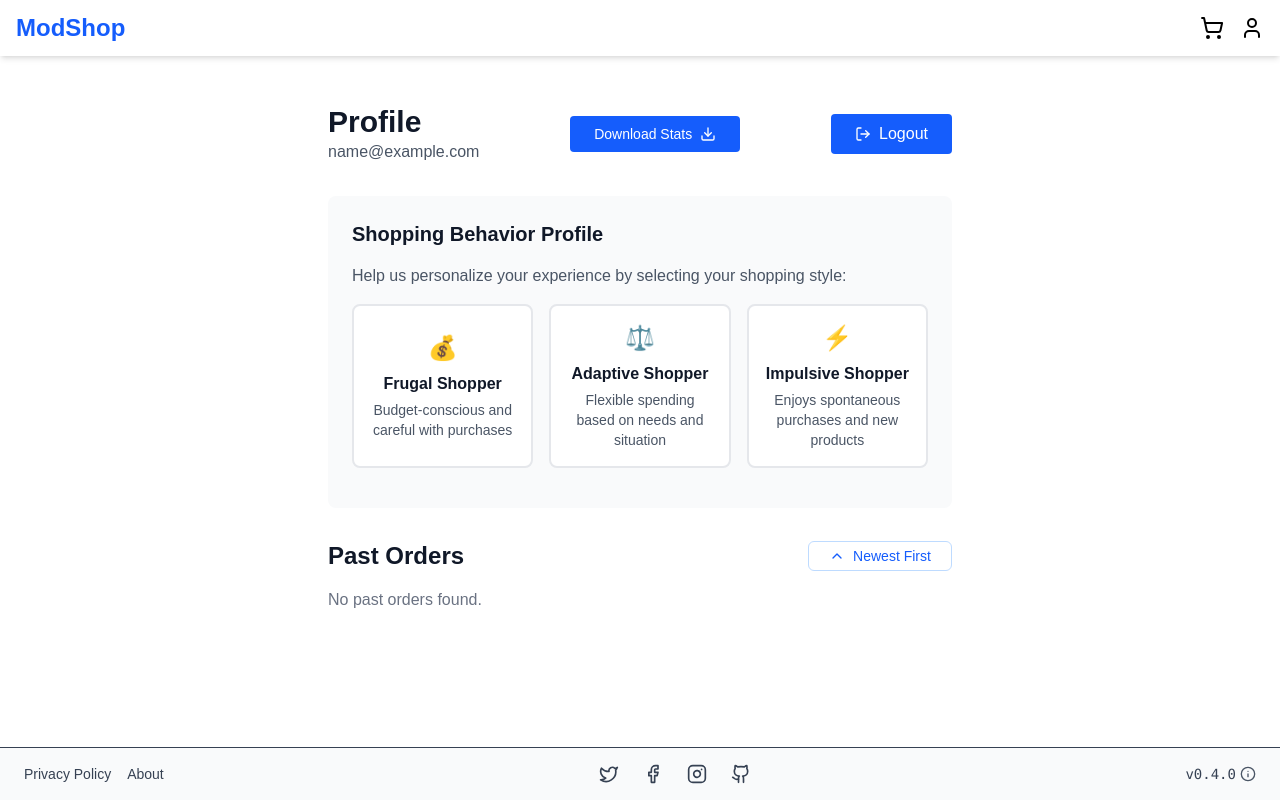
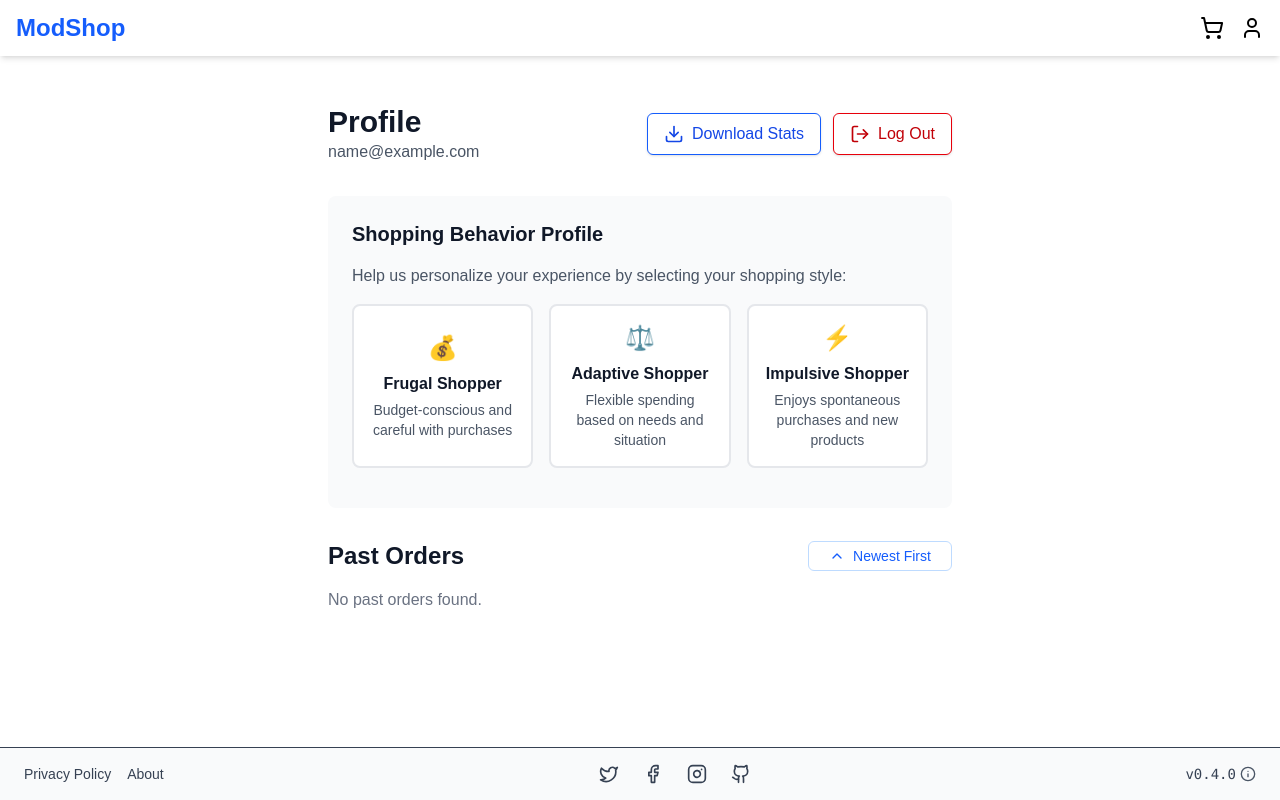
Before and after one commit to alemoraru/modshop, a Next.js app: page /profile in a window 1280 px wide. Both pictures are taken after typing "name@example.com" into the empty fields and a click on the button "Login". Built offline with nearby package versions, Linux system fonts and the light colour scheme; a web font is replaced by a local one.

Commit message:
Styling improvements

```diff
--- a/src/app/profile/page.tsx
+++ b/src/app/profile/page.tsx
@@ -120,20 +120,26 @@ export default function ProfilePage() {
                         <h1 className="text-3xl font-bold">Profile</h1>
                         <p className="text-gray-600">{user.email}</p>
                     </div>
+                    <div className="flex items-center gap-3 ml-auto">
                         <button
                             onClick={handleDownload}
-                        className="bg-blue-600 text-white px-6 py-2 rounded hover:bg-blue-700 cursor-pointer flex items-center gap-2"
+                            className="flex items-center gap-2 px-4 py-2 rounded-md border border-blue-600
+                            text-blue-700 bg-white hover:bg-blue-50 transition-colors font-medium text-base
+                            shadow-sm focus:outline-none focus:ring-2 focus:ring-blue-400 cursor-pointer"
                         >
-                        <span className="text-sm">Download Stats</span>
-                        <DownloadIcon className="w-4 h-4"/>
+                            <DownloadIcon className="w-5 h-5"/>
+                            <span>Download Stats</span>
                         </button>
                         <button
                             onClick={logout}
-                        className="bg-blue-600 text-white px-6 py-2 rounded hover:bg-blue-700 cursor-pointer flex items-center gap-2"
+                            className="flex items-center gap-2 px-4 py-2 rounded-md border border-red-600
+                            text-red-700 bg-white hover:bg-red-50 transition-colors font-medium
+                            text-base shadow-sm focus:outline-none focus:ring-2 focus:ring-red-400 cursor-pointer"
                         >
-                        <LogOut className="w-4 h-4"/>
-                        Logout
+                            <LogOut className="w-5 h-5"/>
+                            <span>Log Out</span>
                         </button>
+                    </div>
                 </div>
 
                 <div className="bg-gray-50 p-6 rounded-lg mb-8">
```
Lines whose indentation alone changed are shown as unchanged.
